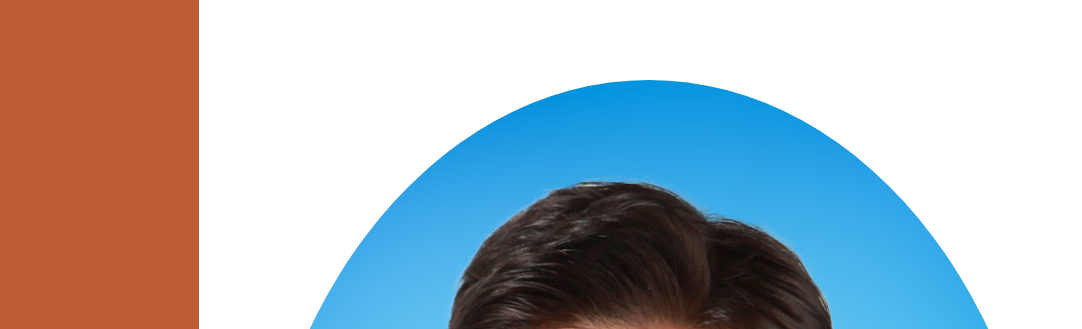
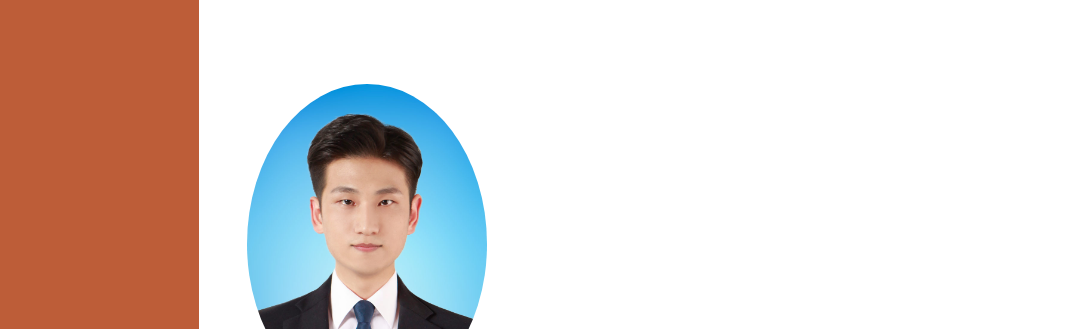
Before and after one commit to YHo141/YHo141.github.io, a website: page dist/index.html in a window 1280 px wide. Shown: the top 329 px of the page, without its empty margins (73-1155 px from the left). Drawn offline with nearby package versions, Linux system fonts and the light colour scheme; a web font is replaced by a local one.

Commit message:
이미지 크기 수정

```diff
--- a/dist/index.html
+++ b/dist/index.html
@@ -35,7 +35,7 @@
             <!-- About-->
             <section class="resume-section" id="about">
                 <div class="resume-section-content">
-                    <span class="d-none d-lg-block"><img class="img-fluid img-profile rounded-circle max-width: 20em; max-height:20em;" src="assets/img/profile.jpg" alt="" /></span>
+                    <img class="img-profile rounded-circle" style="width: auto; height: max-width: 20em; max-height:20em;" src="assets/img/profile.jpg" alt="" />
                     <h1 class="mb-0">
                         박
                         <span class="text-primary">용호</span>
```
